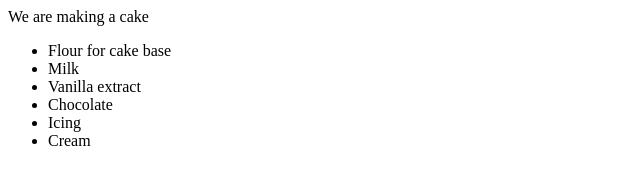
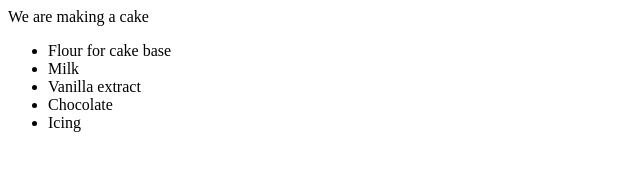
Before and after one commit to anushad-13/testrepo, a plain HTML site: page index.html in a window 1280 px wide. Shown: the full height of the page, 0-640 px from the left. Drawn offline with Linux system fonts and the light colour scheme.

Commit message:
deleted cream

```diff
--- a/index.html
+++ b/index.html
@@ -9,7 +9,7 @@
         <li>Vanilla extract</li>
         <li>Chocolate</li>
         <li>Icing</li>
-        <li>Cream</li>
+
     </ul>
 </body>
 </html>
```
